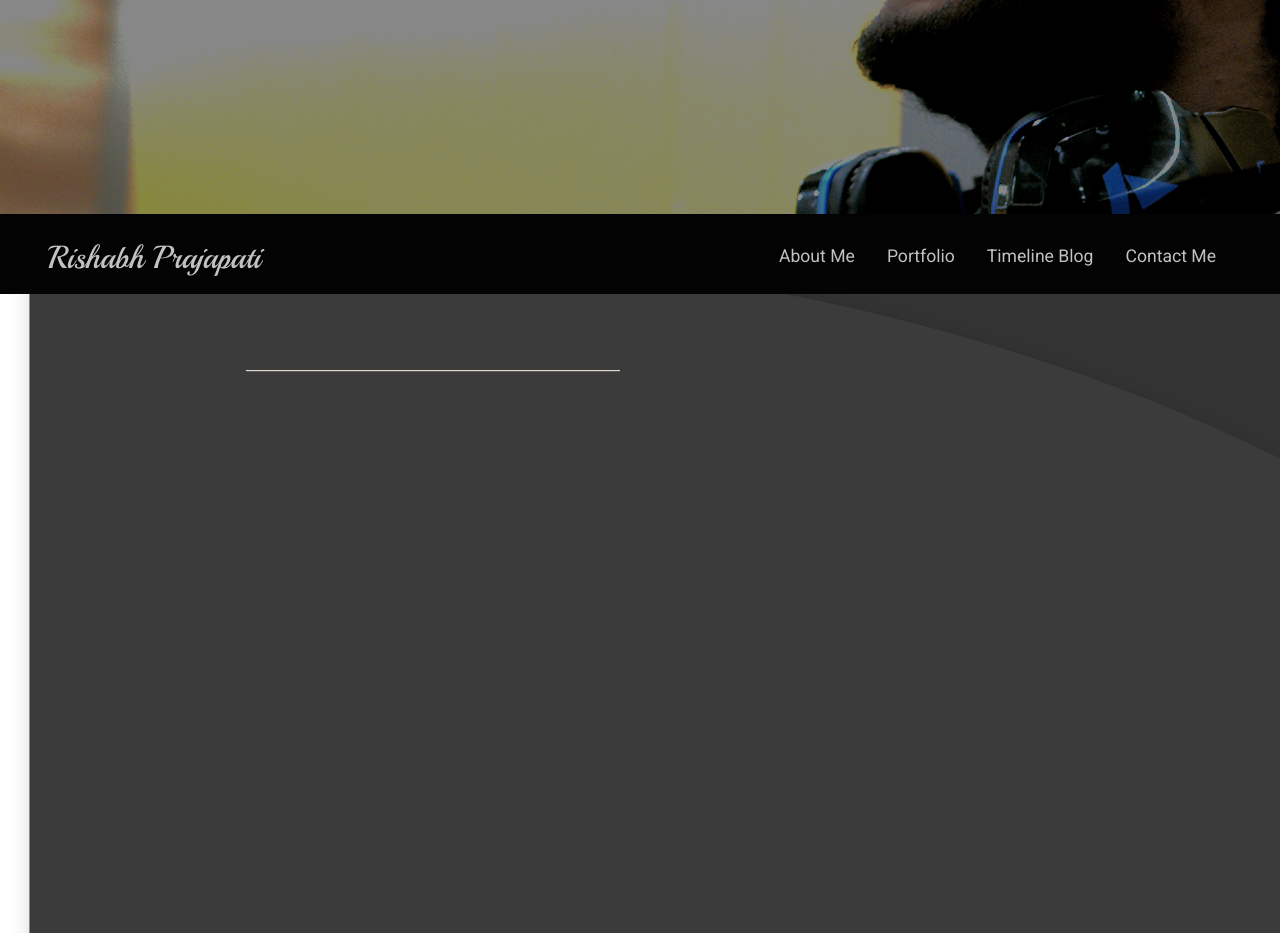
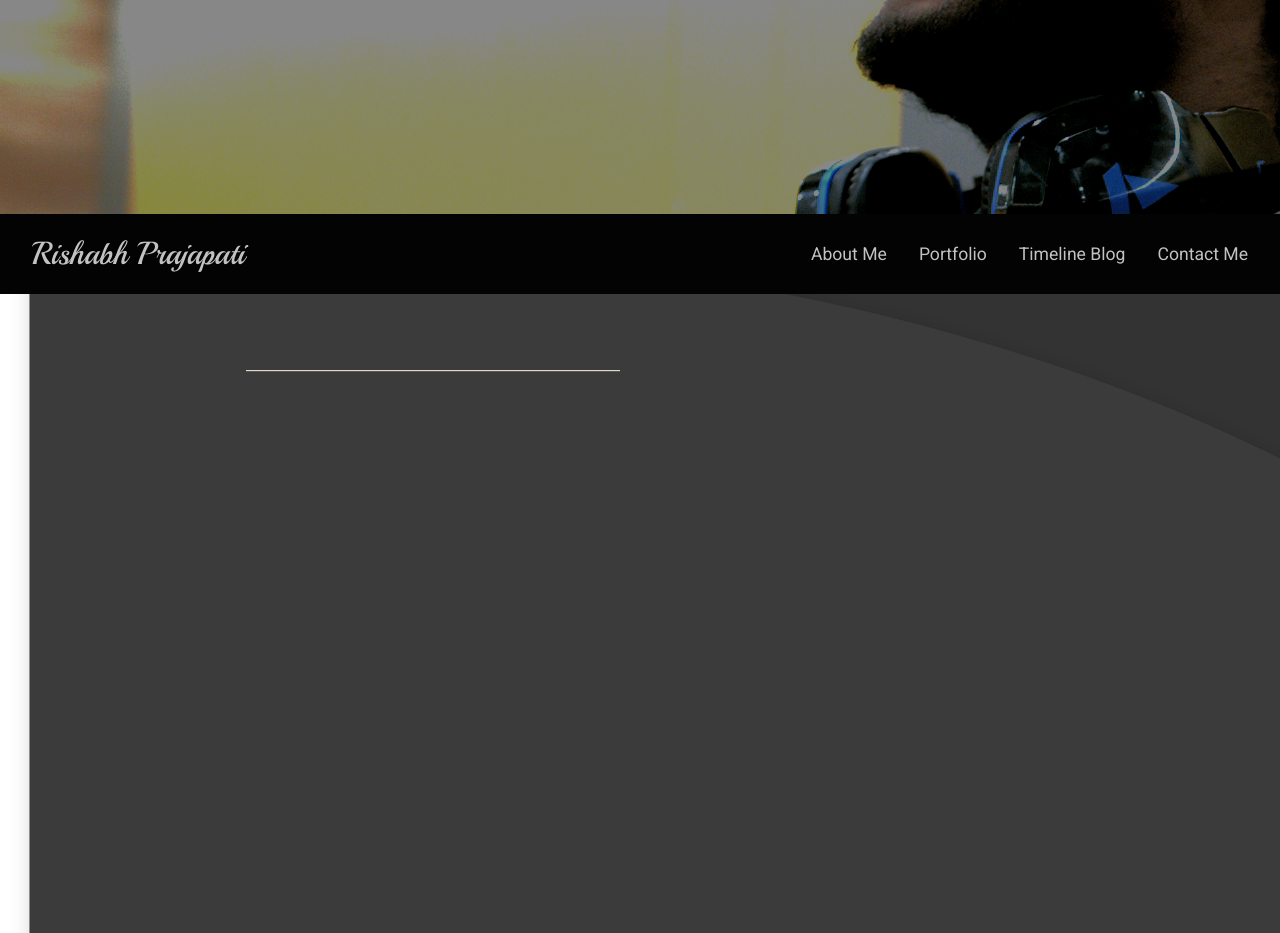
Before and after one commit to alegend4u/uBlog, a Django app: page / in a window 1280 px wide. Shown: the part 506-1439 px from the top of the page. Run offline with Django 3.2, Linux system fonts and the light colour scheme; style sheets or scripts are compiled from the project's sources.

Commit message:
Fix navbar height issue and alignment

```diff
--- a/static/css/main.css
+++ b/static/css/main.css
@@ -39,26 +39,28 @@ input[type=text], textarea {
   transition: all 0.3s ease-in-out;
 }
 .nav .title {
-  position: fixed;
-  bottom: 0;
+  position: absolute;
+  top: 50%;
   left: 2rem;
   font-family: "Playball", cursive;
   font-size: 2rem;
   font-weight: normal;
-  padding: 1rem;
   color: #c2c2c2;
+  transform: translateY(-50%);
   transition: all 0.3s ease-in-out;
 }
 .nav .title:hover {
   text-shadow: 0 0 1px white;
 }
 .nav .navbar {
+  position: relative;
+  top: 50%;
   display: flex;
   justify-content: center;
   list-style: none;
-  padding: 2rem;
   text-align: right;
   font-family: "Roboto", serif;
+  transform: translateY(-50%);
 }
 .nav .navbar__item {
   font-size: 1.1rem;
--- a/static/sass/_menu.sass
+++ b/static/sass/_menu.sass
@@ -14,26 +14,28 @@
   @include transition-ease
 
   .title
-    position: fixed
-    bottom: 0
+    position: absolute
+    top: 50%
     left: 2rem
     font-family: 'Playball', cursive
     font-size: 2rem
     font-weight: normal
-    padding: 1rem
     color: $primary-color
+    transform: translateY(-50%)
     @include transition-ease
 
     &:hover
       text-shadow: 0 0 1px white
 
   .navbar
+    position: relative
+    top: 50%
     display: flex
     justify-content: center
     list-style: none
-    padding: 2rem
     text-align: right
     font-family: 'Roboto', serif
+    transform: translateY(-50%)
 
     &__item
       font-size: 1.1rem
```
Also changed, not shown: 1 other file.
